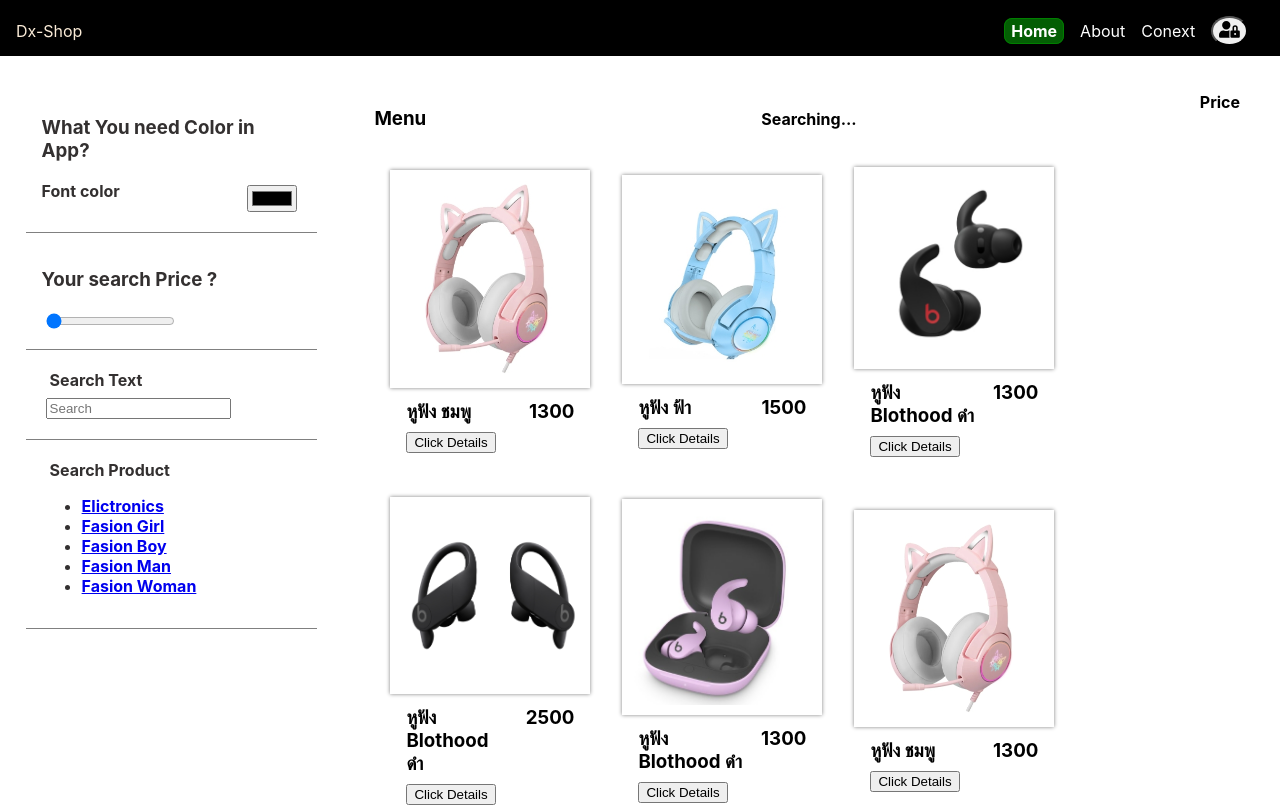
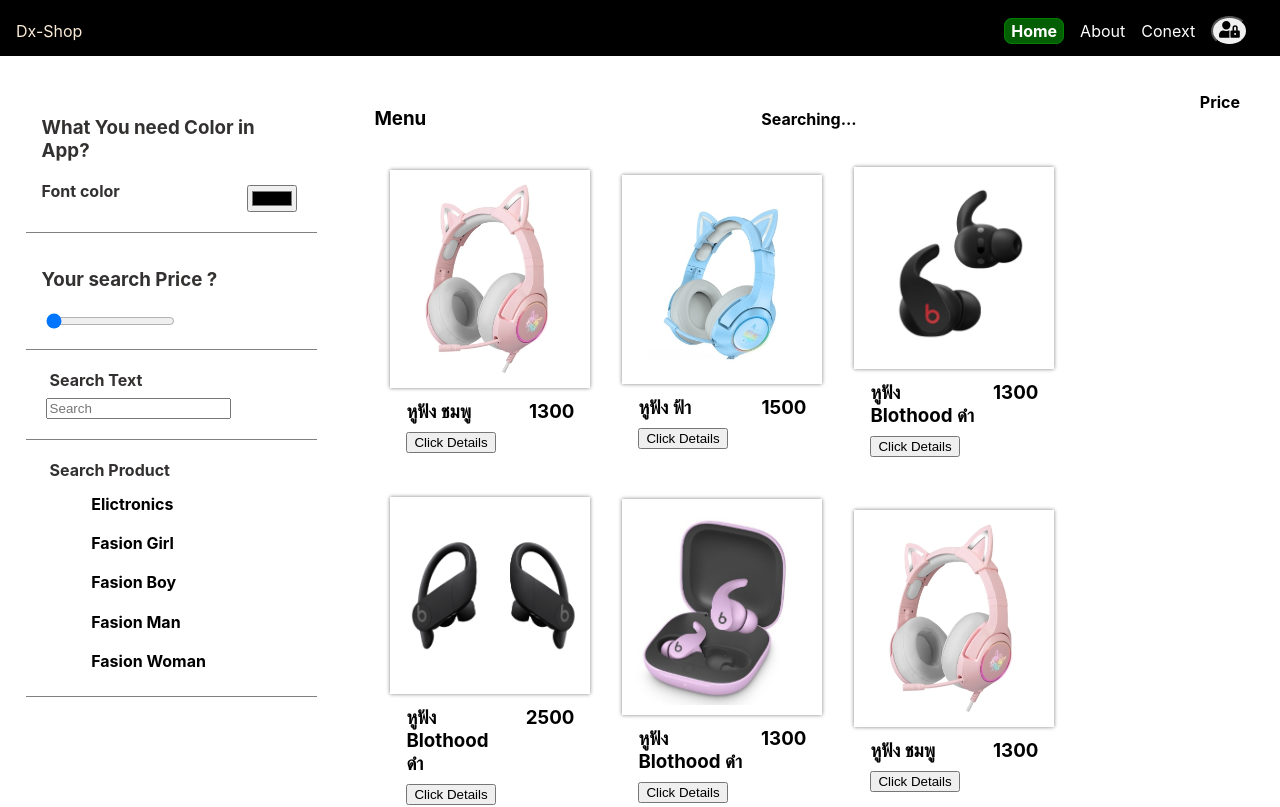
Before and after one commit to Sweedsiter/Peter-app001, a React (Create React App) app: page / in a window 1280 px wide. Shown: the top 807 px of the page. Built offline with nearby package versions, Linux system fonts and the light colour scheme.

Commit message:
Add L Search

```diff
--- a/src/Components/Home/Home.css
+++ b/src/Components/Home/Home.css
@@ -11,6 +11,7 @@
     margin: 0.6rem;
     padding: 1rem;
     height: fit-content;
+
 }
 .H-contener .R{
     width: 75%;
@@ -69,8 +70,20 @@ input{
 .items .item button{
     margin-left: 1rem;
 }
-.active-H{
-    color: red;
+.Ull{
+    color: black;
+    display: flex;
+    flex-direction: column;
+    justify-content: center;
+    margin: 0;
+}
+.border-under ul li {
+    list-style: none;
+    padding: 0.6rem;
+}
+li .a {
+    color: black;
+    text-decoration-line: none;
 }
 /* media */
 @media screen and (min-width: 200px) and (max-width: 600px) {
@@ -84,8 +97,10 @@ input{
         height: fit-content;
     }
     .H-contener .L{
-        width: 90%;
+        width: 100%;
         align-items: center;
+        padding: 0;
+        margin: 0;
     }
     .H-contener .R{
         align-items: center;
--- a/src/Components/Home/Home.js
+++ b/src/Components/Home/Home.js
@@ -40,12 +40,12 @@ function Home(props) {
           </div>
           <div className='border-under'>
               <p>Search Product</p>
-              <ul>
-                <li><Link to="/" exact   activeClassName="active-H" >Elictronics</Link></li>
-                <li><Link to="/" exact   activeClassName="active-H" >Fasion Girl</Link></li>
-                <li><Link to="/" exact   activeClassName="active-H" >Fasion Boy</Link></li>
-                <li><Link to="/" exact   activeClassName="active-H" >Fasion Man</Link></li>
-                <li><Link to="/" exact   activeClassName="active-H" >Fasion Woman</Link></li>
+              <ul className='Ull'>
+                <li><Link to="/" exact  className='a'  activeClassName="active" >Elictronics</Link></li>
+                <li><Link to="/" exact className='a'  activeClassName="active" >Fasion Girl</Link></li>
+                <li><Link to="/" exact className='a'  activeClassName="active" >Fasion Boy</Link></li>
+                <li><Link to="/" exact className='a'  activeClassName="active" >Fasion Man</Link></li>
+                <li><Link to="/" exact className='a'  activeClassName="active" >Fasion Woman</Link></li>
               </ul>
           </div>
        </div>
--- a/src/Components/Navig/Nav.css
+++ b/src/Components/Navig/Nav.css
@@ -8,7 +8,6 @@
     display: flex;
     flex-direction: row;
     color: antiquewhite;
-
     justify-content: space-between;
     align-items: center;
 }
```
